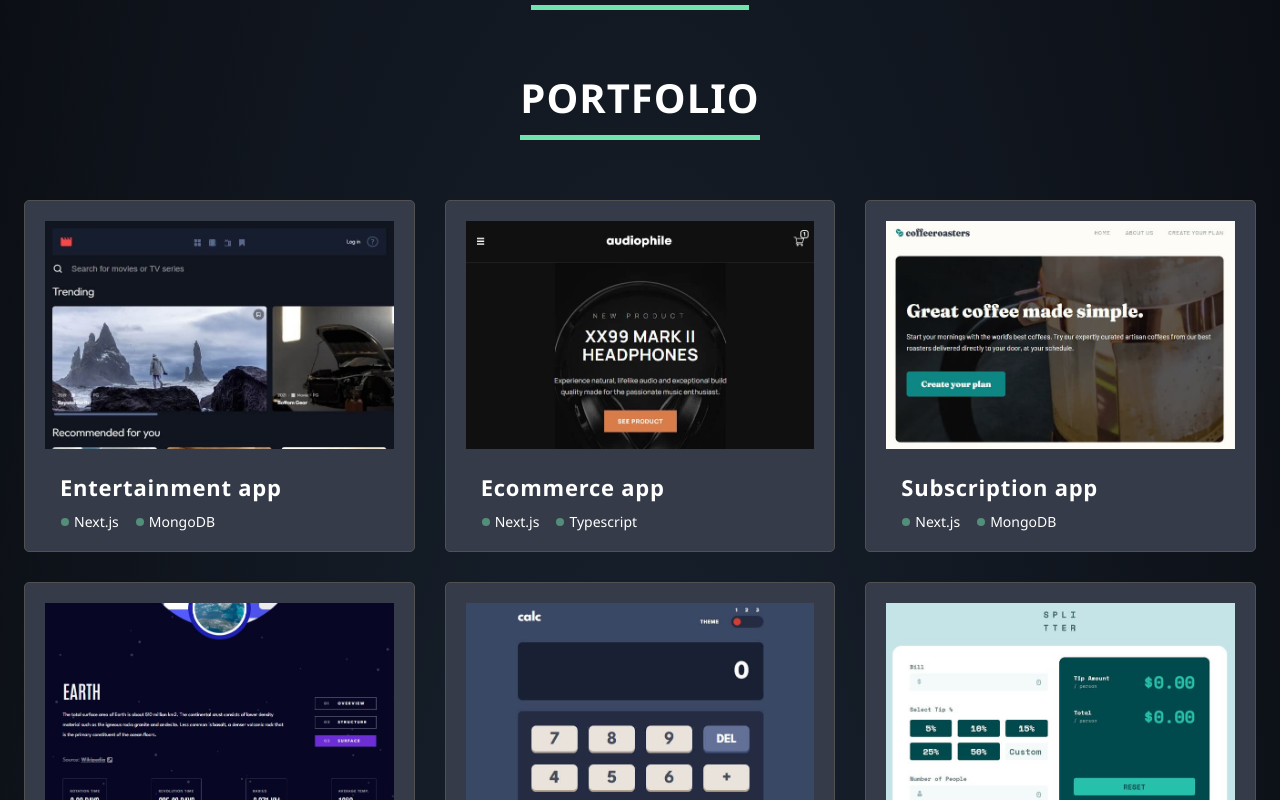
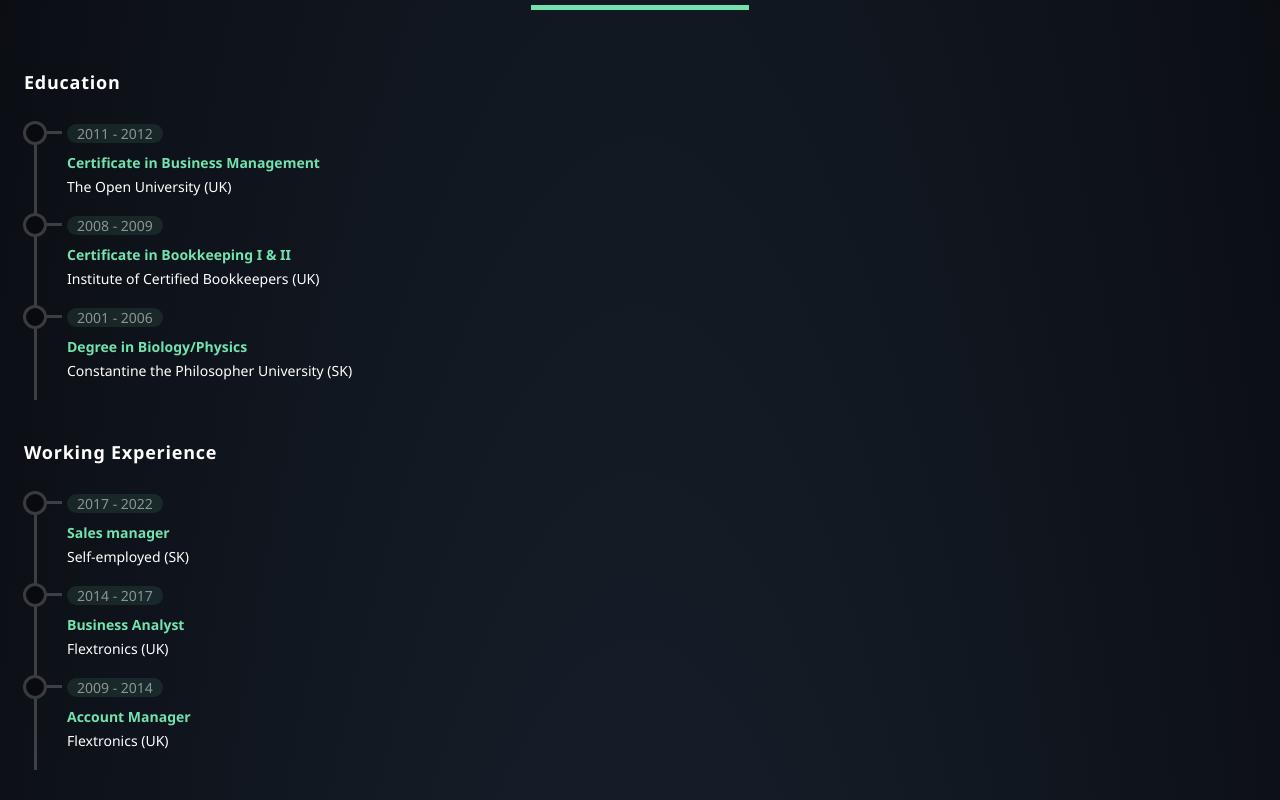
Before and after one commit to MichalTrubini/Portolio-site, a React (Create React App) app: page / in a window 1280 px wide. Shown: the part 860-1660 px from the top of the page. Built offline with nearby package versions, Linux system fonts and the light colour scheme; the HTML template or start-up script is replaced by a standard one.

Commit message:
about WIP

```diff
--- a/src/footer/footer.jsx
+++ b/src/footer/footer.jsx
@@ -34,7 +34,7 @@ const Footer = () => {
         </div>
         <div>
           <p className={styles.copyright}>
-            &copy; 2022, created by <span className={styles.copyright__name}>Michal Trubini</span>
+            &copy; 2022, created with React by <span className={styles.copyright__name}>Michal Trubini</span>
           </p>
         </div>
       </div>
--- a/src/main/about/about.jsx
+++ b/src/main/about/about.jsx
@@ -4,6 +4,74 @@ const About = () => {
   return (
     <div className={styles.about} id="aboutID">
       <h2 className="heading__section">About me</h2>
+      <div className={styles.columns}>
+        <div className={styles.column}>
+          <h3 className={styles.heading}>Education</h3>
+          <div className={styles.item}>
+            <div className={styles.yearContainer}>
+              <p className={styles.year}>2011 - 2012</p>
+            </div>
+            <div className={styles.description}>
+              <h4 className={styles.itemHeading}>Certificate in Business Management</h4>
+              <p className={styles.institution}>The Open University (UK)</p>
+            </div>
+            <div className={styles.circle}></div>
+          </div>
+          <div className={styles.item}>
+            <div className={styles.yearContainer}>
+              <p className={styles.year}>2008 - 2009</p>
+            </div>
+            <div className={styles.description}>
+              <h4 className={styles.itemHeading}>Certificate in Bookkeeping I & II</h4>
+              <p className={styles.institution}>Institute of Certified Bookkeepers (UK)</p>
+            </div>
+            <div className={styles.circle}></div>
+          </div>
+          <div className={styles.item}>
+            <div className={styles.yearContainer}>
+              <p className={styles.year}>2001 - 2006</p>
+            </div>
+            <div className={styles.description}>
+              <h4 className={styles.itemHeading}>Degree in Biology/Physics</h4>
+              <p className={styles.institution}>Constantine the Philosopher University (SK)</p>
+            </div>
+            <div className={styles.circle}></div>
+          </div>
+        </div>
+        <div className={styles.column}>
+          <h3 className={styles.heading}>Working experience</h3>
+          <div className={styles.item}>
+            <div className={styles.yearContainer}>
+              <p className={styles.year}>2017 - 2022</p>
+            </div>
+            <div className={styles.description}>
+              <h4 className={styles.itemHeading}>Sales manager</h4>
+              <p className={styles.institution}>Self-employed (SK)</p>
+            </div>
+            <div className={styles.circle}></div>
+          </div>
+          <div className={styles.item}>
+            <div className={styles.yearContainer}>
+              <p className={styles.year}>2014 - 2017</p>
+            </div>
+            <div className={styles.description}>
+              <h4 className={styles.itemHeading}>Business Analyst</h4>
+              <p className={styles.institution}>Flextronics (UK)</p>
+            </div>
+            <div className={styles.circle}></div>
+          </div>
+          <div className={styles.item}>
+            <div className={styles.yearContainer}>
+              <p className={styles.year}>2009 - 2014</p>
+            </div>
+            <div className={styles.description}>
+              <h4 className={styles.itemHeading}>Account Manager</h4>
+              <p className={styles.institution}>Flextronics (UK)</p>
+            </div>
+            <div className={styles.circle}></div>
+          </div>
+        </div>
+      </div>
     </div>
   );
 };
--- a/src/main/about/about.module.css
+++ b/src/main/about/about.module.css
@@ -1,3 +1,73 @@
 .about {
+  padding: 0 2.4rem;
   display: grid;
+  margin-bottom: 8rem;
 }
+
+.columns {
+  display: flex;
+  flex-direction: column;
+  gap: 4rem;
+}
+
+.heading {
+  font-size: 1.8rem;
+  letter-spacing: 0.76px;
+  text-transform: capitalize;
+  margin-bottom: 3rem;
+}
+
+.item {
+  display: flex;
+  flex-direction: column;
+  padding-left: 3rem;
+  margin-left: 1rem;
+  padding-bottom: 2rem;
+  border-left: 3px solid rgba(255, 255, 255, 0.2);
+  position: relative;
+}
+
+.year {
+  font-size: 1.4rem;
+  background-color: rgba(114, 226, 174, 0.1);
+  color: rgba(255, 255, 255, 0.5);
+  display: inline-block;
+  padding: 0 1rem;
+  border-radius: 10px;
+}
+
+.description {
+  font-size: 1.3rem;
+}
+
+.itemHeading {
+  color: var(--lightGreen);
+  margin: 1rem 0 0.5rem;
+  font-size: 1.4rem;
+}
+
+.circle {
+  position: absolute;
+  z-index: 99;
+  top: -3px;
+  left: -14px;
+  width: 24px;
+  height: 24px;
+  border-radius: 100%;
+  border: 3px solid rgba(255, 255, 255, 0.2);
+  background-color:#090A0F;
+}
+
+.circle::after {
+  content: '';
+  width: 15px;
+  height: 3px;
+  background-color: rgba(255, 255, 255, 0.2);
+  position: absolute;
+  top: 7px;
+  right: -18px;
+}
+
+.institution {
+  font-size: 1.4rem;
+}
```
